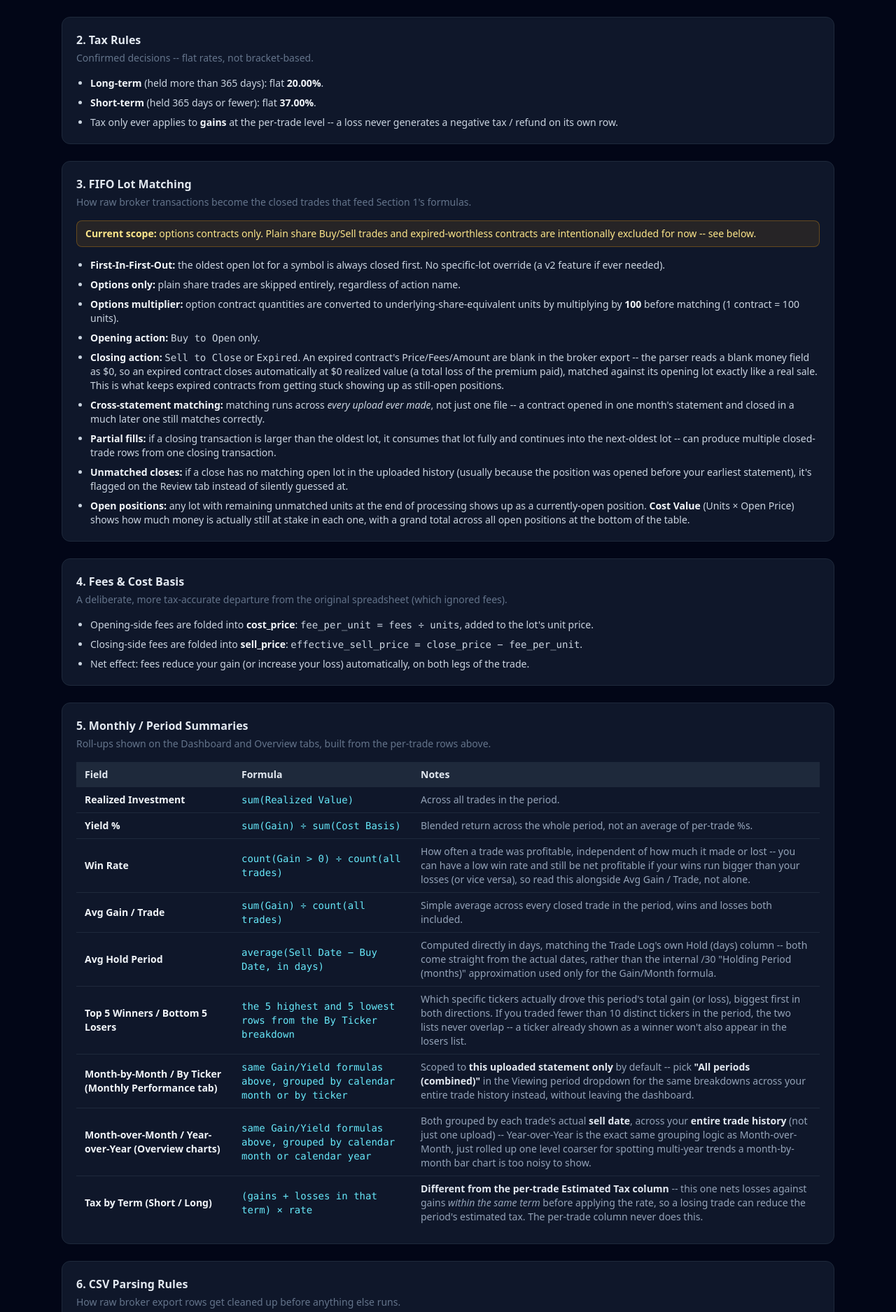
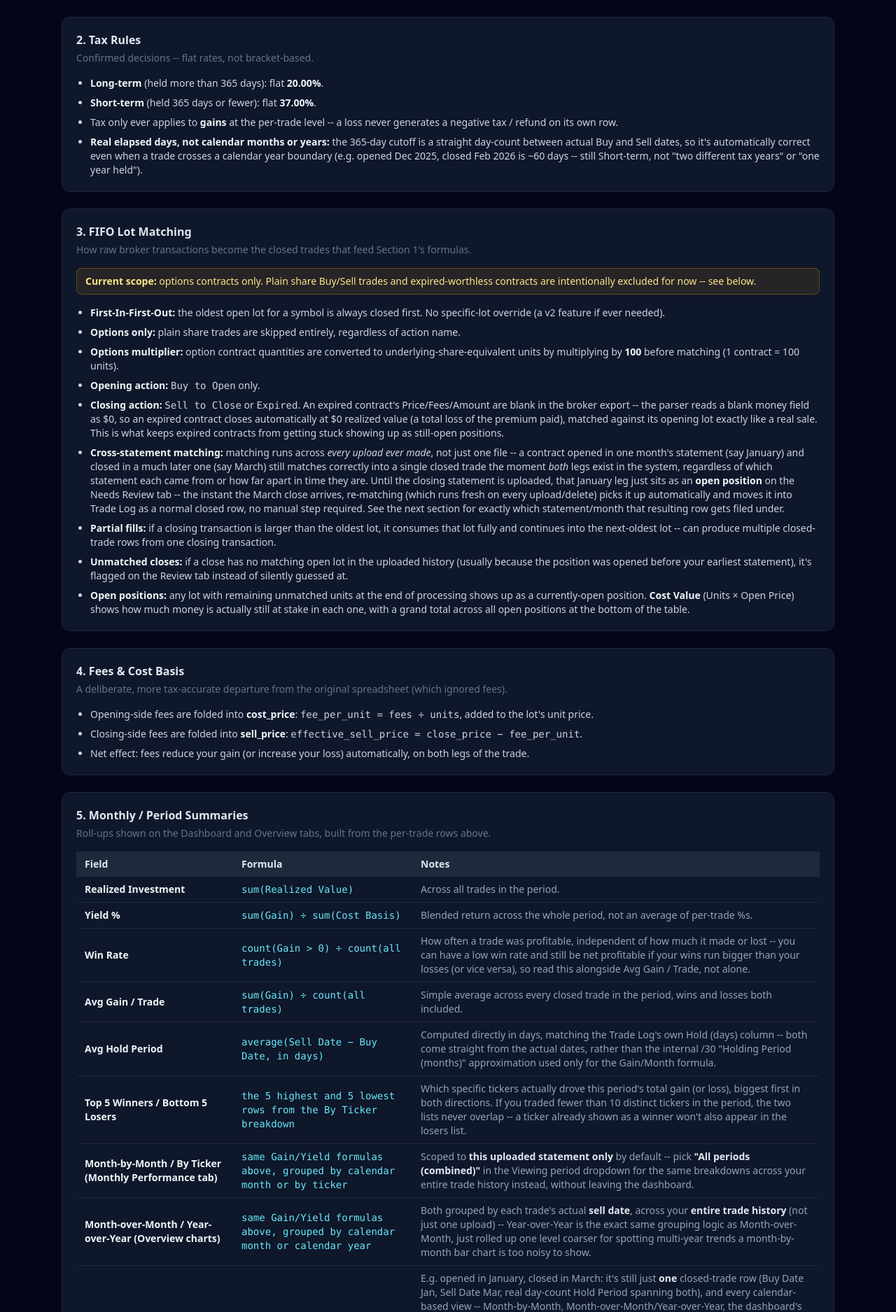
Before and after one commit to sgupta2602/Investment_tracker, a FastAPI app: page /glossary in a window 1280 px wide. Shown: the part 1072-2947 px from the top of the page at 70% size. Run offline with FastAPI, Linux system fonts and the light colour scheme; the visitor is signed in with stand-in values (Sample User, id 1); some libraries are stand-ins or nearby versions.

Commit message:
Glossary: document cross-statement/cross-month trade matching, and related gotchas
Explains, in the sections where they naturally belong:

- Section 2 (Tax Rules): the Short/Long cutoff is a real day-count
  between actual Buy/Sell dates, not calendar months or years -- so a
  trade crossing a year boundary (e.g. Dec 2025 -> Feb 2026) is still
  correctly classified Short-term at ~60 days.
- Section 3 (FIFO Lot Matching): expanded the existing 'Cross-statement
  matching' bullet to spell out the full lifecycle -- a contract opened
  in January and closed in March matches into one trade the moment
  both legs exist, sits as an open position on Needs Review until then,
  and gets auto-promoted to Trade Log the instant the closing statement
  is uploaded, no manual step needed.
- Section 5 (Monthly/Period Summaries): new table row for exactly this
  scenario -- every calendar-based view (Month-by-Month, MoM/YoY, the
  'Filter by month' checkboxes) always files a cross-period trade under
  its Sell Date, never Buy Date, and single-statement Viewing period
  views file it under whichever statement held the closing leg, not
  the opening one.
- Section 11 (Deleting Statements): new bullet warning that deleting an
  older statement holding a still-referenced opening leg (while a later
  statement holds its closing leg) un-matches that trade -- it reappears
  as an unmatched close on Needs Review rather than vanishing silently
  or corrupting anything.

No code changes, glossary template only. Verified by rendering
/glossary and screenshotting all three edited sections. All 131 tests
still pass (template-only change).

```diff
--- a/app/templates/glossary.html
+++ b/app/templates/glossary.html
@@ -110,6 +110,7 @@
     <li><strong class="text-slate-100">Long-term</strong> (held more than {{ long_term_threshold_days }} days): flat <strong class="text-slate-100">{{ long_term_rate | pct }}</strong>.</li>
     <li><strong class="text-slate-100">Short-term</strong> (held {{ long_term_threshold_days }} days or fewer): flat <strong class="text-slate-100">{{ short_term_rate | pct }}</strong>.</li>
     <li>Tax only ever applies to <strong class="text-slate-100">gains</strong> at the per-trade level -- a loss never generates a negative tax / refund on its own row.</li>
+    <li><strong class="text-slate-100">Real elapsed days, not calendar months or years:</strong> the {{ long_term_threshold_days }}-day cutoff is a straight day-count between actual Buy and Sell dates, so it's automatically correct even when a trade crosses a calendar year boundary (e.g. opened Dec 2025, closed Feb 2026 is ~60 days -- still Short-term, not "two different tax years" or "one year held").</li>
   </ul>
 </div>
 
@@ -129,7 +130,7 @@
     <li><strong class="text-slate-100">Options multiplier:</strong> option contract quantities are converted to underlying-share-equivalent units by multiplying by <strong class="text-slate-100">{{ option_multiplier }}</strong> before matching (1 contract = {{ option_multiplier }} units).</li>
     <li><strong class="text-slate-100">Opening action:</strong> <code>Buy to Open</code> only.</li>
     <li><strong class="text-slate-100">Closing action:</strong> <code>Sell to Close</code> or <code>Expired</code>. An expired contract's Price/Fees/Amount are blank in the broker export -- the parser reads a blank money field as $0, so an expired contract closes automatically at $0 realized value (a total loss of the premium paid), matched against its opening lot exactly like a real sale. This is what keeps expired contracts from getting stuck showing up as still-open positions.</li>
-    <li><strong class="text-slate-100">Cross-statement matching:</strong> matching runs across <em>every upload ever made</em>, not just one file -- a contract opened in one month's statement and closed in a much later one still matches correctly.</li>
+    <li><strong class="text-slate-100">Cross-statement matching:</strong> matching runs across <em>every upload ever made</em>, not just one file -- a contract opened in one month's statement (say January) and closed in a much later one (say March) still matches correctly into a single closed trade the moment <em>both</em> legs exist in the system, regardless of which statement each came from or how far apart in time they are. Until the closing statement is uploaded, that January leg just sits as an <strong class="text-slate-100">open position</strong> on the Needs Review tab -- the instant the March close arrives, re-matching (which runs fresh on every upload/delete) picks it up automatically and moves it into Trade Log as a normal closed row, no manual step required. See the next section for exactly which statement/month that resulting row gets filed under.</li>
     <li><strong class="text-slate-100">Partial fills:</strong> if a closing transaction is larger than the oldest lot, it consumes that lot fully and continues into the next-oldest lot -- can produce multiple closed-trade rows from one closing transaction.</li>
     <li><strong class="text-slate-100">Unmatched closes:</strong> if a close has no matching open lot in the uploaded history (usually because the position was opened before your earliest statement), it's flagged on the Review tab instead of silently guessed at.</li>
     <li><strong class="text-slate-100">Open positions:</strong> any lot with remaining unmatched units at the end of processing shows up as a currently-open position. <strong class="text-slate-100">Cost Value</strong> (Units &times; Open Price) shows how much money is actually still at stake in each one, with a grand total across all open positions at the bottom of the table.</li>
@@ -224,6 +225,21 @@
             upload) -- Year-over-Year is the exact same grouping logic as Month-over-Month, just
             rolled up one level coarser for spotting multi-year trends a month-by-month bar chart
             is too noisy to show.
+          </td>
+        </tr>
+        <tr>
+          <td class="px-3 py-2 font-semibold text-slate-100">A trade opened in one month, closed in another</td>
+          <td class="px-3 py-2 text-cyan-300"><code>always filed by Sell Date, never Buy Date</code></td>
+          <td class="px-3 py-2 text-slate-400">
+            E.g. opened in January, closed in March: it's still just <strong class="text-slate-200">one</strong>
+            closed-trade row (Buy Date Jan, Sell Date Mar, real day-count Hold Period spanning both), and
+            every calendar-based view -- Month-by-Month, Month-over-Month/Year-over-Year, the dashboard's
+            "Filter by month" checkboxes -- files it under <strong class="text-slate-200">March</strong>,
+            not January. Separately, when Viewing period is pinned to <strong class="text-slate-200">one
+            specific statement</strong> (not "All periods"), the row shows up under whichever statement
+            contained the <strong class="text-slate-200">closing</strong> transaction -- the March
+            statement -- even though the position was opened in a January one. Pick "All periods
+            (combined)" if a trade like this seems to be missing from where you expected it.
           </td>
         </tr>
         <tr>
@@ -337,6 +353,7 @@
     <li><strong class="text-slate-100">One at a time:</strong> the dashboard's "Delete this statement" link, and each row's own "Delete" button on the Upload page and Overview's Uploaded Statements table, all delete a single statement immediately after one confirm.</li>
     <li><strong class="text-slate-100">Several at once:</strong> Overview's Uploaded Statements table has a checkbox per row plus a "select all" checkbox in the header. Check as many as you want, then hit "Delete selected (N)" once -- one confirm dialog covers the whole batch instead of repeating it per statement. The matcher only re-runs once at the end, not once per deleted statement.</li>
     <li><strong class="text-slate-100">Nothing selected is a no-op:</strong> the bulk button stays disabled until at least one row is checked, so there's no way to accidentally submit an empty batch.</li>
+    <li><strong class="text-slate-100">Watch out for cross-statement trades:</strong> per the FIFO Matching section above, a trade can be opened in one statement and closed in a later one. Deleting the <em>earlier</em> statement (the one with the opening leg) while the later closing statement stays -- e.g. clearing out an "old" January upload that turns out to hold the open half of a trade closed in March -- un-matches that trade. The March close then reappears as an <strong class="text-slate-100">unmatched close</strong> on Needs Review instead of a normal Trade Log row, since its opening lot no longer exists anywhere in the system. Nothing is lost or corrupted (the March transaction itself is untouched), but the trade's history is genuinely incomplete until you either restore the January statement or accept the gap.</li>
   </ul>
 </div>
 
```
